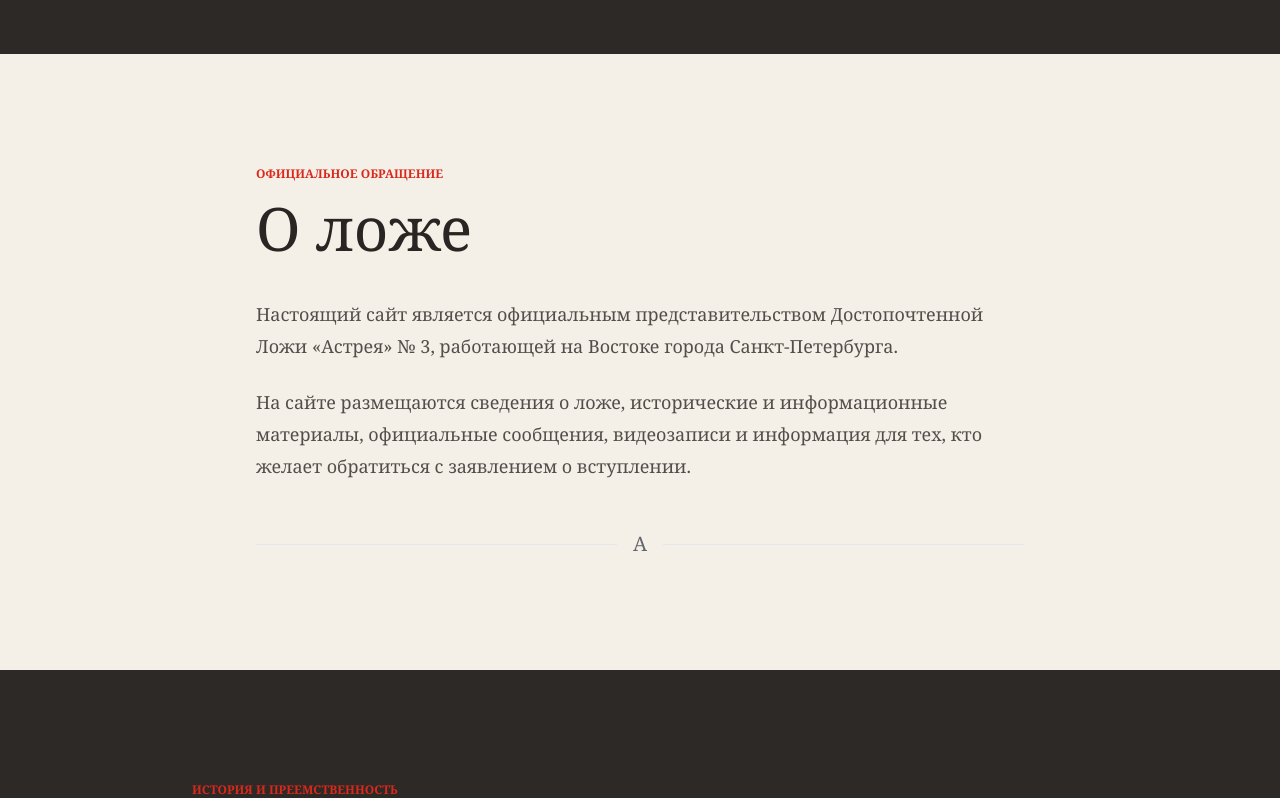
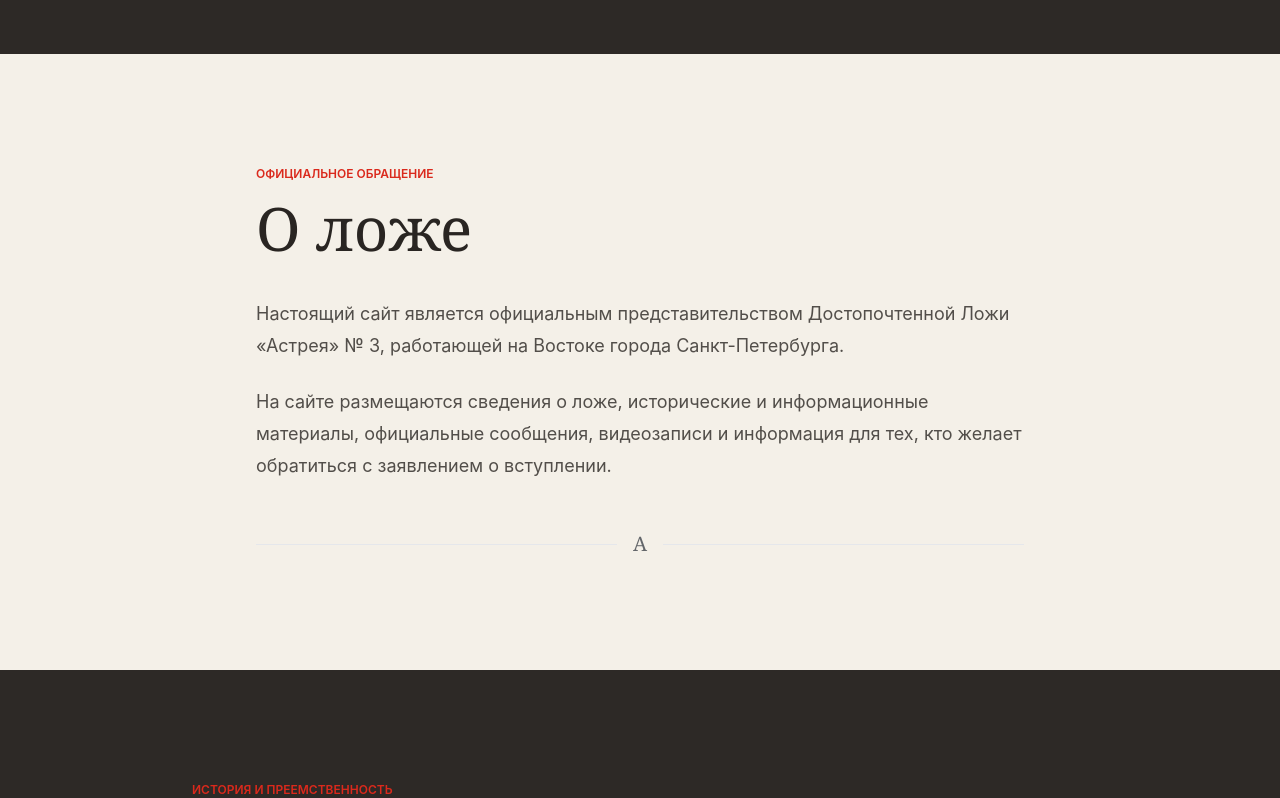
Before and after one commit to stalar78/astree3, a React (Vite) app in the folder frontend/: page / in a window 1280 px wide. Shown: the part 1637-2435 px from the top of the page. Built offline with nearby package versions, Linux system fonts and the light colour scheme.

Commit message:
feat: apply reference public shell

```diff
--- a/frontend/src/components/PageShell.tsx
+++ b/frontend/src/components/PageShell.tsx
@@ -21,9 +21,9 @@ export function PageShell() {
   }, [location.pathname, meta]);
 
   return (
-    <div className="min-h-screen bg-brand-paper text-brand-ink">
+    <div className="public-redesign min-h-screen bg-brand-reference-canvas text-brand-reference-text">
       <SiteHeader />
-      <main id="content">
+      <main id="content" className="min-h-[45vh]">
         <Outlet />
       </main>
       <SiteFooter />
```
